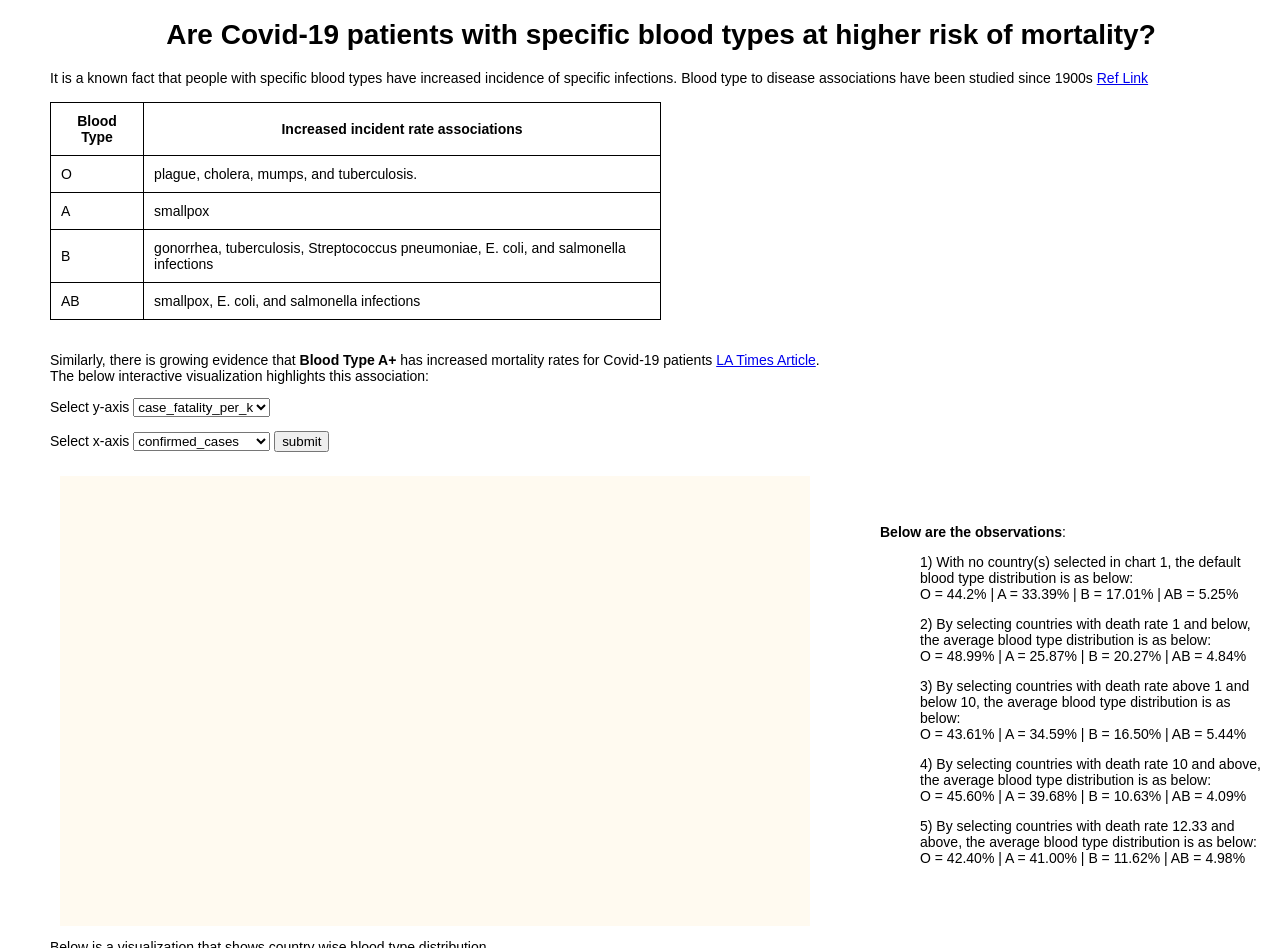
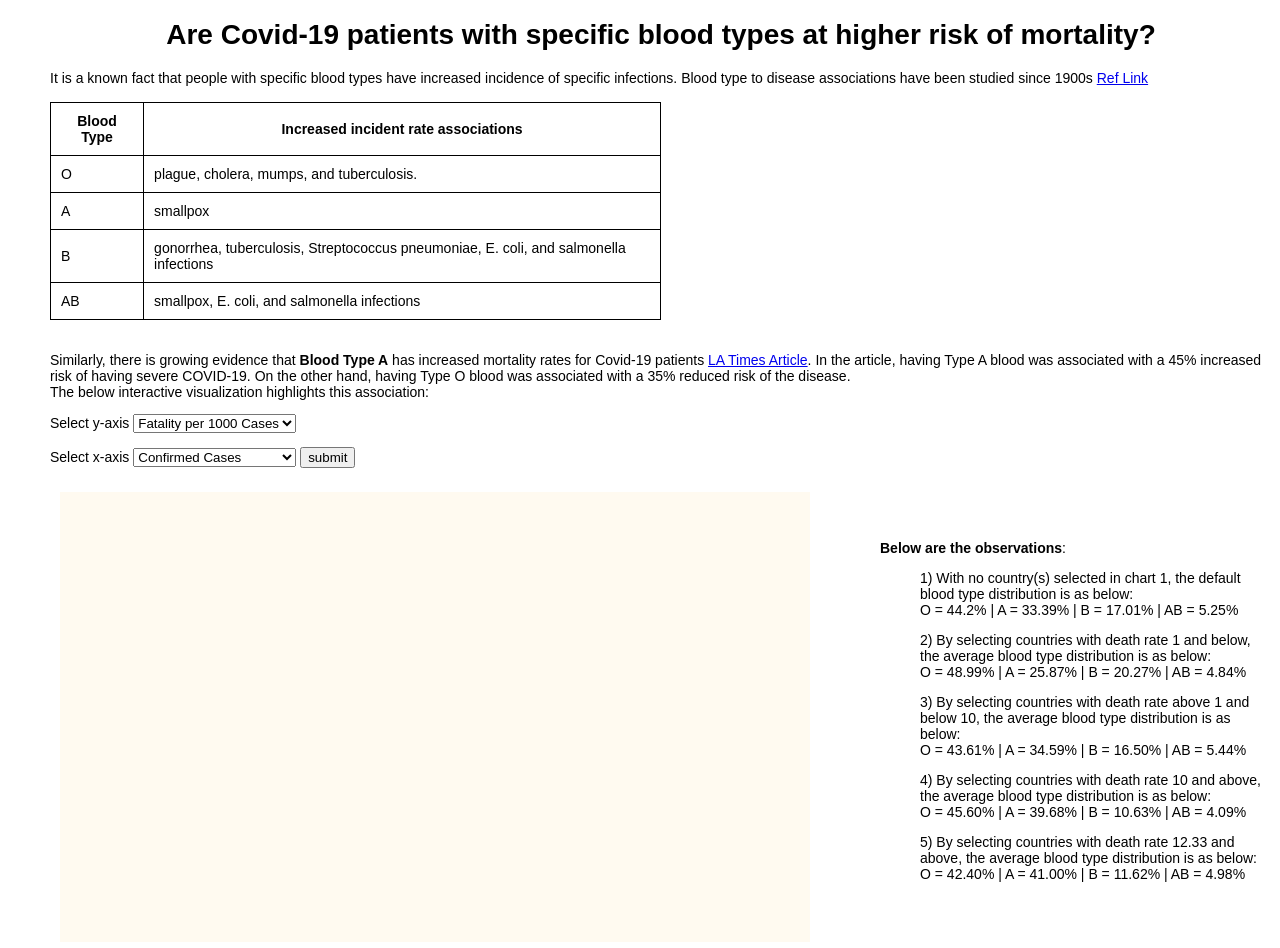
Before and after one commit to r2v2s3/r2v2s3.github.io, a plain HTML site: page index.html in a window 1280 px wide. Shown: the top 948 px of the page. Drawn offline with nearby package versions, Linux system fonts and the light colour scheme; no server answers.

Commit message:
Update index.html

```diff
--- a/index.html
+++ b/index.html
@@ -89,14 +89,16 @@
 
   </div>
 
-  <br><br>Similarly, there is growing evidence that <b>Blood Type A+</b> has increased mortality rates for Covid-19 patients <a
+  <br><br>Similarly, there is growing evidence that <b>Blood Type A</b> has increased mortality rates for Covid-19 patients <a
     href="https://www.latimes.com/science/story/2020-07-09/link-between-covid-19-and-blood-type"> LA Times Article</a>.
+    In the article, having Type A blood was associated with a 45% increased risk of having severe COVID-19.
+    On the other hand, having Type O blood was associated with a 35% reduced risk of the disease.
 
   <br> The below interactive visualization highlights this association:
 
   <p><span><label for="y-axis">Select y-axis</label></span>
     <select id="y-value">
-      <option value="case_fatality_per_k">case_fatality_per_k</option>
+      <option value="case_fatality_per_k">Fatality per 1000 Cases</option>
       <option value="A+">A+</option>
       <option value="A-">A-</option>
       <option value="AB+">AB+</option>
@@ -105,14 +107,14 @@
       <option value="B-">B-</option>
       <option value="O+">O+</option>
       <option value="O-">O-</option>
-      <option value="confirmed_cases">confirmed_cases</option>
-      <option value="deaths">deaths</option>
+      <option value="confirmed_cases">Confirmed Cases</option>
+      <option value="deaths">Deaths</option>
       <option value="Population">Population</option>
     </select>
 
   <p><span><label for="x-axis">Select x-axis</label></span>
     <select id="x-value">
-      <option value="confirmed_cases">confirmed_cases</option>
+      <option value="confirmed_cases">Confirmed Cases</option>
       <option value="A+">A+</option>
       <option value="A-">A-</option>
       <option value="AB+">AB+</option>
@@ -121,8 +123,8 @@
       <option value="B-">B-</option>
       <option value="O+">O+</option>
       <option value="O-">O-</option>
-      <option value="deaths">deaths</option>
-      <option value="case_fatality_per_k">case_fatality_per_k</option>
+      <option value="deaths">Deaths</option>
+      <option value="case_fatality_per_k">Fatality per 1000 Cases</option>
       <option value="Population">Population</option>
     </select>
 
@@ -234,6 +236,8 @@
           .attr("x", width)
           .attr("y", -6)
           .style("text-anchor", "end")
+          //.text("123456789");
+          //.style("background-color", "black")
           .text(xText);
 
         // y-axis
@@ -296,7 +300,7 @@
       });
     }
 
-    drawGraph('case_fatality_per_k', 'confirmed_cases');
+    drawGraph('case_fatality_per_k','confirmed_cases');
 
     function setGraph() {
       drawGraph($('#x-value').val(), $('#y-value').val());
@@ -430,7 +434,7 @@
 
     // append the svg object to the body of the page
     var svg = d3.select("#my_dataviz")
-      .style("background-color", "floralwhite")
+      .style("background-color", "floralwhite")// adding backgroun color to bar chart
       .append("svg")
       .attr("width", width + margin.left + margin.right)
       .attr("height", height + margin.top + margin.bottom)
```
